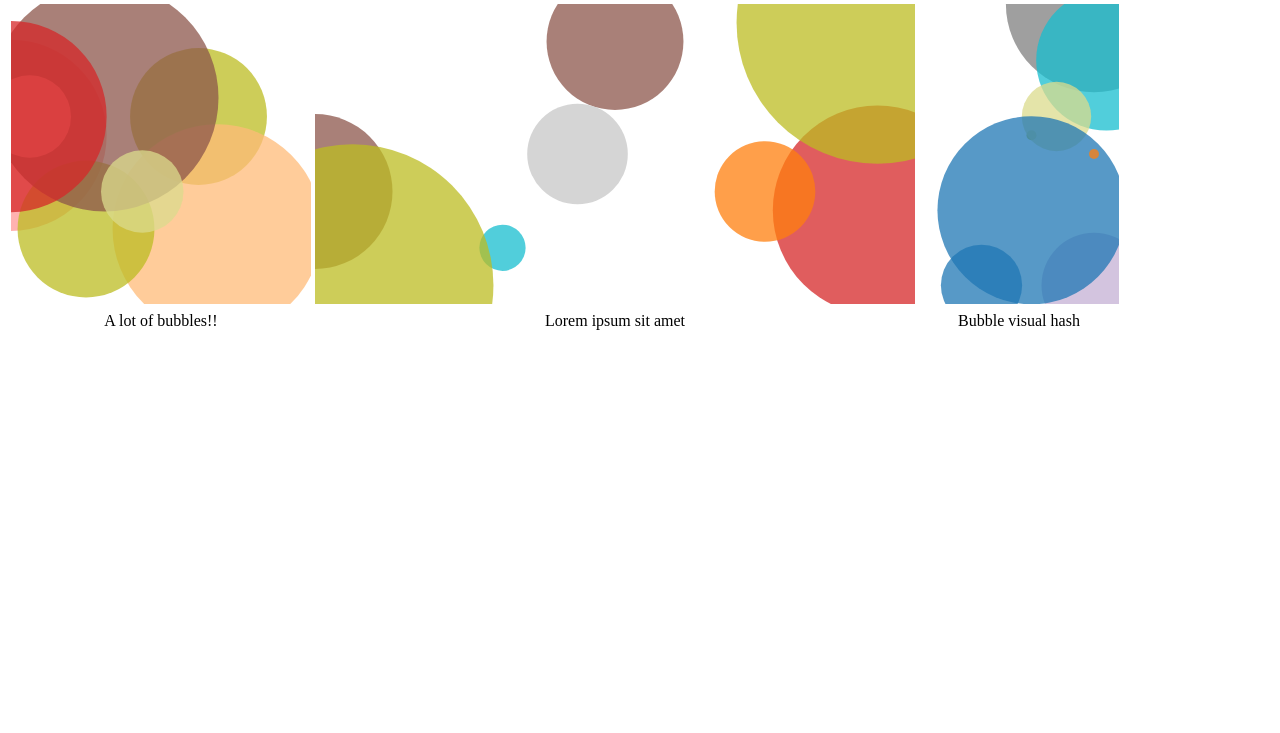
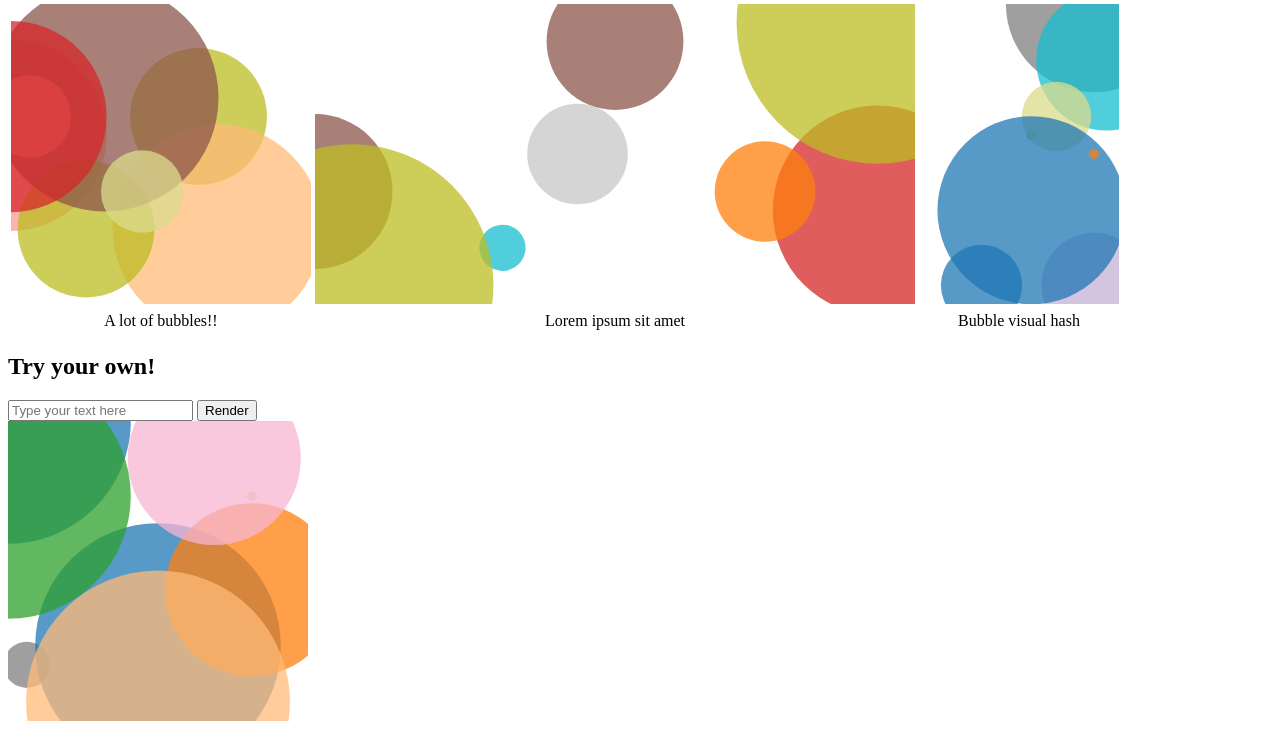
Before and after one commit to luost26/bubble-visual-hash, a plain HTML site: page index.html in a window 1280 px wide. Shown: the part 79-812 px from the top of the page. Drawn offline with Linux system fonts and the light colour scheme.

Commit message:
Refactor & add interactive demo

```diff
--- a/bubble_visual_hash.js
+++ b/bubble_visual_hash.js
@@ -102,13 +102,10 @@ drawBubble = function (svg, bubbleInfo) {
     }
 }
 
-renderBubbleVisualHash = function () {
-    var canvases = document.querySelectorAll(".bubble-visual-hash");
-    canvases.forEach(function (canvas) {
-        var hash = canvas.getAttribute("data-bubble-visual-hash");
-        var width = canvas.viewBox.baseVal.width;
-        var height = canvas.viewBox.baseVal.height;
-        var bubbleInfo = createBubbleInfo(createHashGroupForString(hash), 8, width, height);
-        drawBubble(canvas, bubbleInfo);
-    });
+renderBubbleVisualHash = function (canvas) {
+    var hash = canvas.getAttribute("data-bubble-visual-hash");
+    var width = canvas.viewBox.baseVal.width;
+    var height = canvas.viewBox.baseVal.height;
+    var bubbleInfo = createBubbleInfo(createHashGroupForString(hash), 8, width, height);
+    drawBubble(canvas, bubbleInfo);
 }
--- a/index.html
+++ b/index.html
@@ -43,7 +43,24 @@
             </td>
         </tr>
     </table>
+
+    <h2>Try your own!</h2>
+    <form onsubmit="return false;">
+        <input id="input-text" type="text" placeholder="Type your text here" />
+        <button onclick="renderYourOwn()">Render</button>
+    </form>
+    <svg id="own-hash" viewBox="0 0 300 300" style="height: 300px;"></svg>
     <script>
-        renderBubbleVisualHash();
+        var canvases = document.querySelectorAll(".bubble-visual-hash");
+        canvases.forEach(renderBubbleVisualHash);
+
+        renderYourOwn = function () {
+            var text = document.getElementById("input-text").value;
+            var canvas = document.getElementById("own-hash");
+            canvas.innerHTML = "";
+            canvas.setAttribute("data-bubble-visual-hash", text);
+            renderBubbleVisualHash(canvas);
+        }
+        renderYourOwn();
     </script>
 </body>
```
